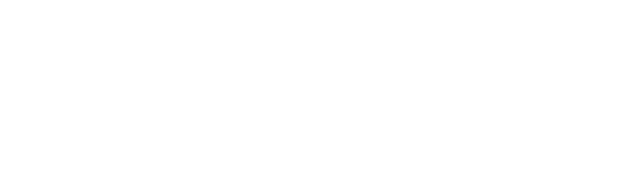
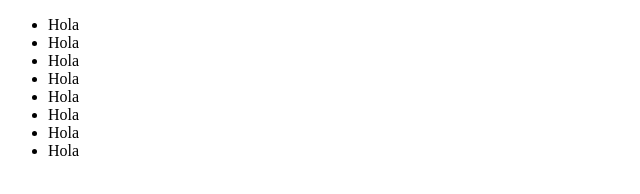
Before and after one commit to fizdalf/buscaminas-2022, a plain HTML site: page index.html in a window 1280 px wide. Shown: the whole page, without its empty margins (0-640 px from the left). Drawn offline with Linux system fonts and the light colour scheme.

Commit message:
add list

```diff
--- a/index.html
+++ b/index.html
@@ -5,6 +5,17 @@
     <title>Title</title>
 </head>
 <body>
-
+<div>
+    <ul>
+        <li>Hola</li>
+        <li>Hola</li>
+        <li>Hola</li>
+        <li>Hola</li>
+        <li>Hola</li>
+        <li>Hola</li>
+        <li>Hola</li>
+        <li>Hola</li>
+    </ul>
+</div>
 </body>
 </html>
```
